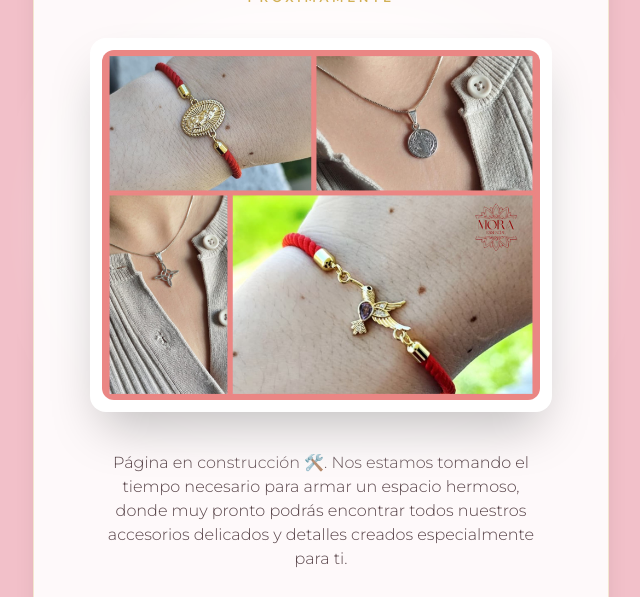
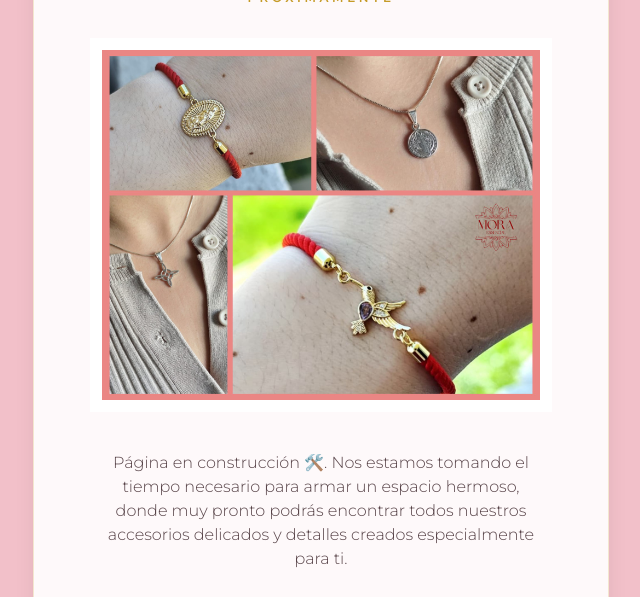
Before and after one commit to dparedesm/mora-, a plain HTML site: page index.html in a window 1280 px wide. Shown: the part 721-1318 px from the top of the page, without its empty margins (319-959 px from the left). Drawn offline with nearby package versions, Linux system fonts and the light colour scheme.

Commit message:
actualiza index HERO sin bordes

```diff
--- a/index.html
+++ b/index.html
@@ -122,7 +122,7 @@
       <!-- Logo con marco difuminado -->
     <div class="mb-6 inline-block relative">
     <!-- Capa de difuminado suave de fondo -->
-    <div class="absolute inset-0 bg-white/60 blur-xl rounded-full scale-110"></div>
+
 
 
     <!-- Sección Hero / Imagen Principal -->
@@ -132,11 +132,11 @@
     <div class="absolute -inset-1 bg-gradient-to-r from-mora-gold via-mora-primary to-mora-gold rounded-3xl blur opacity-25 group-hover:opacity-40 transition duration-1000"></div>
      -->
     <!-- Contenedor principal de la imagen -->
-    <div class="relative bg-white p-2 sm:p-3 rounded-2xl shadow-2xl">
+    <div class=" bg-white p-2 sm:p-3  ">
       <img
         src="./Main.jpeg"
         alt="Mora Essencial - Joyas y Accesorios"
-        class="w-full h-auto max-h-[500px] object-cover rounded-xl shadow-inner mx-auto transition-transform duration-500 hover:scale-[1.01]"
+        class="w-full h-auto max-h-[500px] object-cover  shadow-inner mx-auto transition-transform duration-500 hover:scale-[1.01]"
         onerror="this.onerror=null; this.parentElement.innerHTML='<span class=\'font-bold text-3xl tracking-tighter text-mora-primary p-8 block text-center\'>MORA<br><span class=\'text-xs tracking-widest text-mora-gold uppercase font-light\'>Essencial</span></span>';"
       />
     </div>
```
